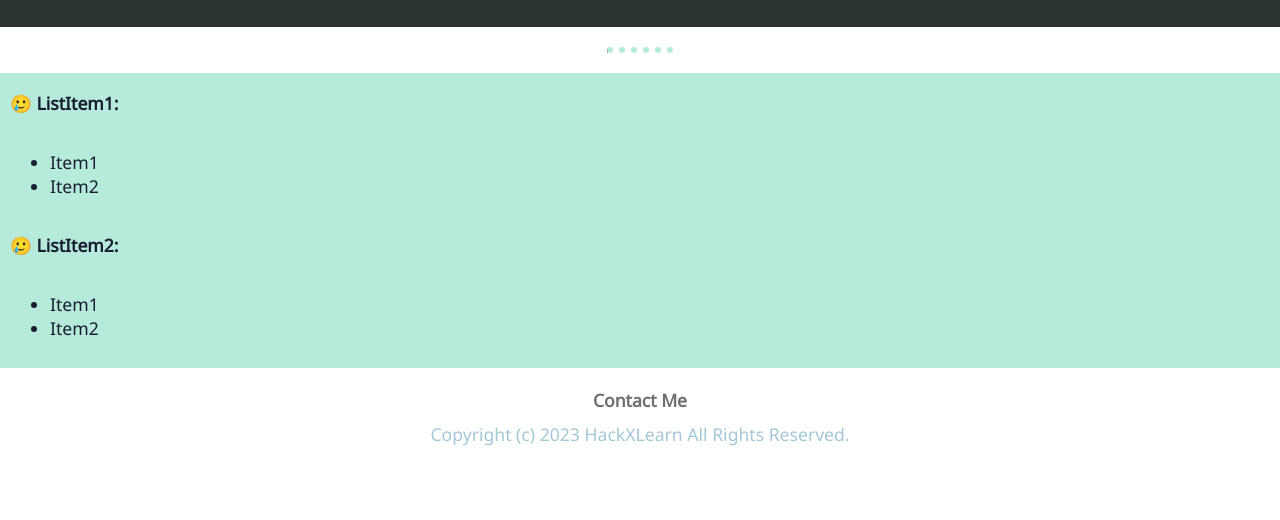
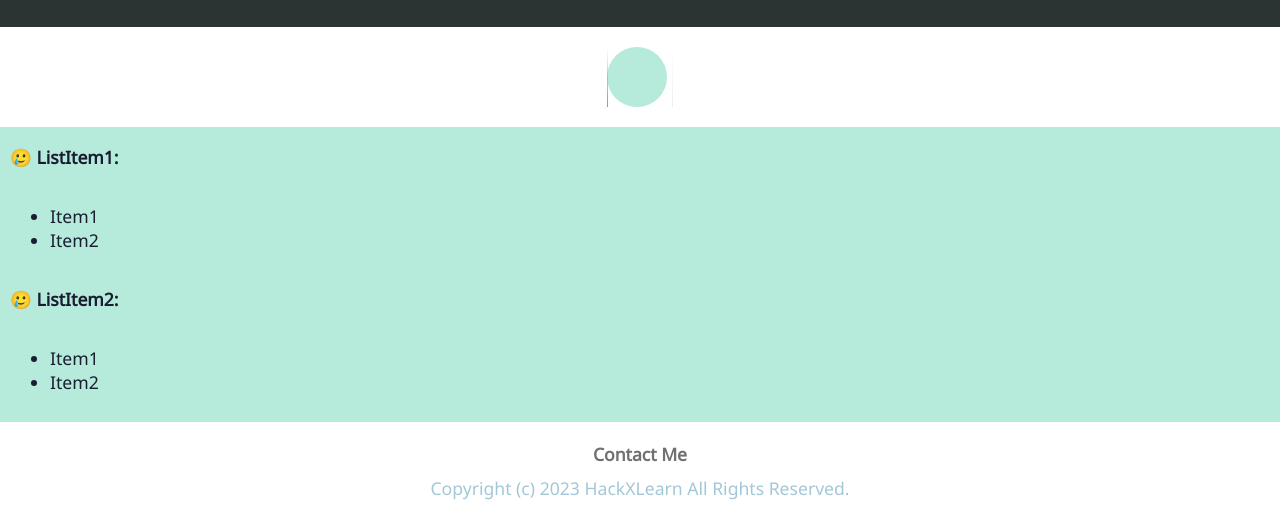
Before and after one commit to sogho37/hackxlearn, a plain HTML site: page index.html in a window 1280 px wide. Shown: the part 280-800 px from the top of the page. Drawn offline with Linux system fonts and the light colour scheme; a web font is replaced by a local one.

Commit message:
Update styles.css

```diff
--- a/styles.css
+++ b/styles.css
@@ -41,7 +41,7 @@ body{
 }
 
 .divider{
-  border-top: 6px dotted #B6EADA;
+  border-top: 60px dotted #B6EADA;
   border-bottom: 0;
   width: 5%;
   margin: 20px auto;
```
